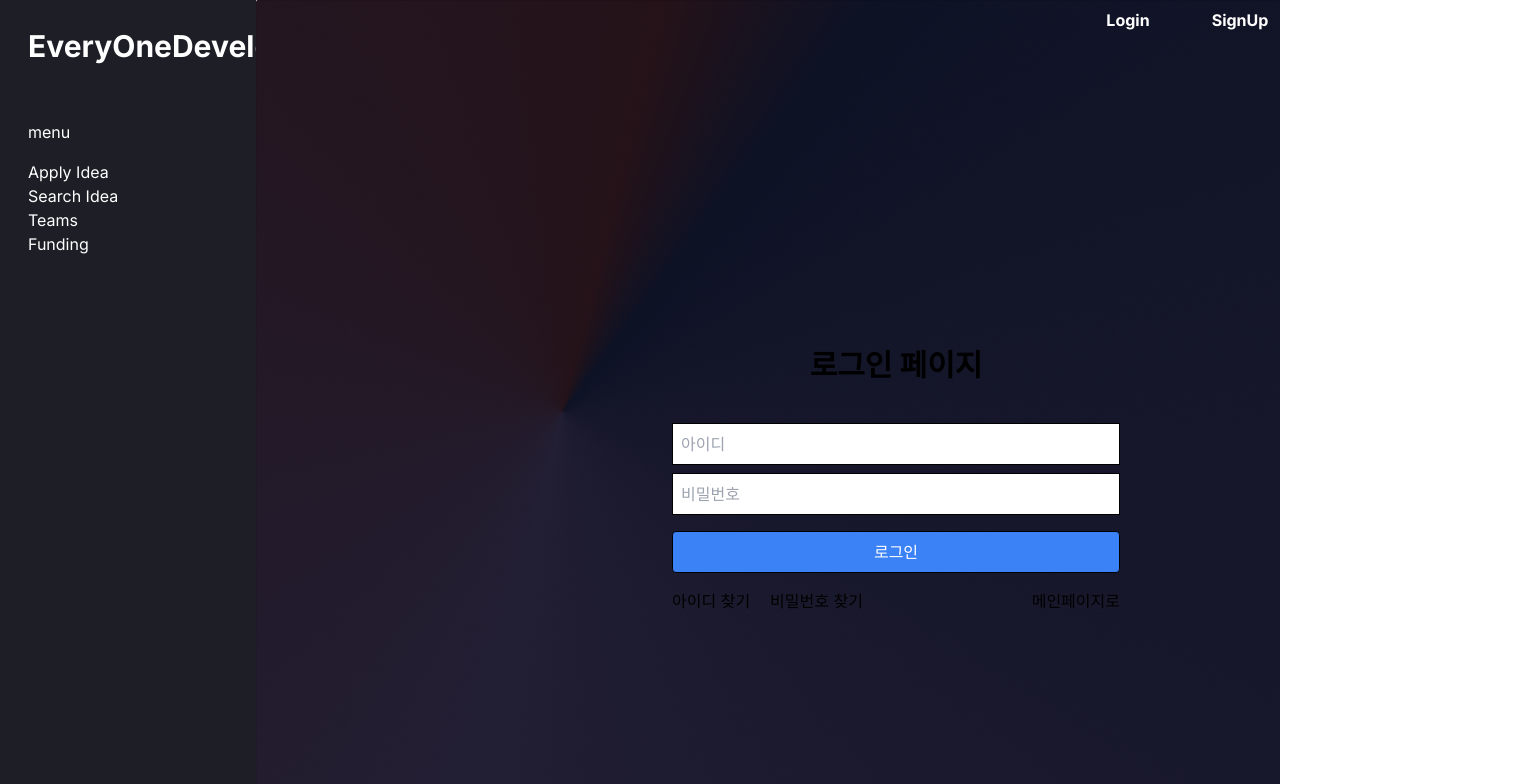
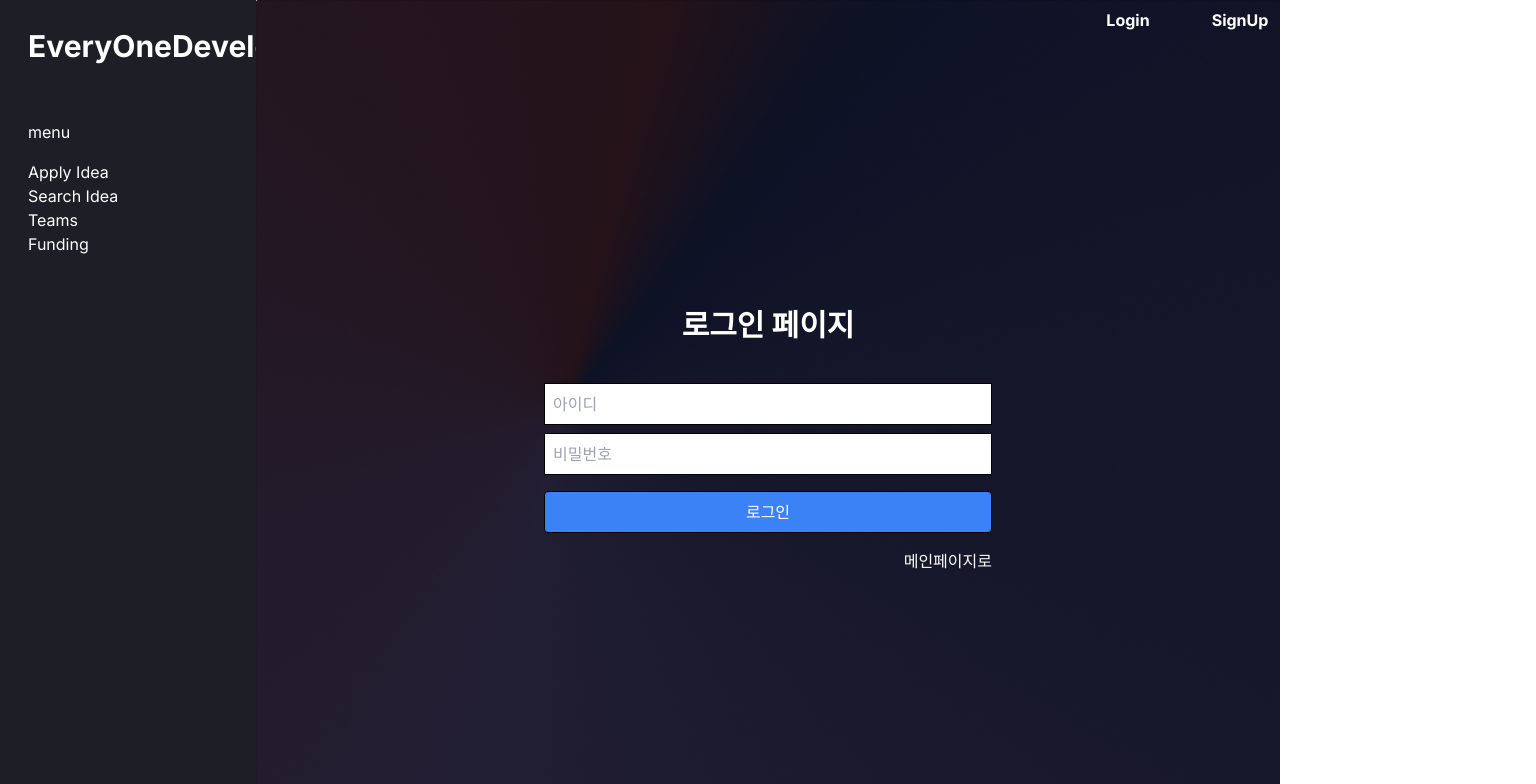
Before and after one commit to kimwoojin123/eod, a Next.js app: page /login in a window 1280 px wide. Shown: the top 784 px of the page, 1536 px wide, since content can reach past the window. Built offline with nearby package versions, Linux system fonts and the light colour scheme.

Commit message:
로그인페이지 디자인 수정

```diff
--- a/app/login/page.tsx
+++ b/app/login/page.tsx
@@ -43,8 +43,8 @@ export default function Login(){
 
 
   return (
-    <div className="flex flex-col justify-center items-center h-screen w-screen">
-      <h1 className="mb-10 text-3xl font-bold">로그인 페이지</h1>
+    <div className="flex flex-col justify-center items-center h-full">
+      <h1 className="mb-10 text-3xl font-bold text-white">로그인 페이지</h1>
       <form className="w-full max-w-md" onSubmit={handleLogin}>
         <div className="mb-4 flex flex-col">
           <input
@@ -70,12 +70,7 @@ export default function Login(){
         </div>
       </form>
       <div className="flex w-full max-w-md justify-between">
-        <div>
-          <Link href="/login/findUsername">아이디 찾기</Link>
-          <span style={{ margin: "0 10px" }} />
-          <Link href="/login/findPassword">비밀번호 찾기</Link>
-        </div>
-        <Link className="ml-auto" href="/">
+        <Link className="ml-auto text-white" href="/">
           메인페이지로
         </Link>
       </div>
```
